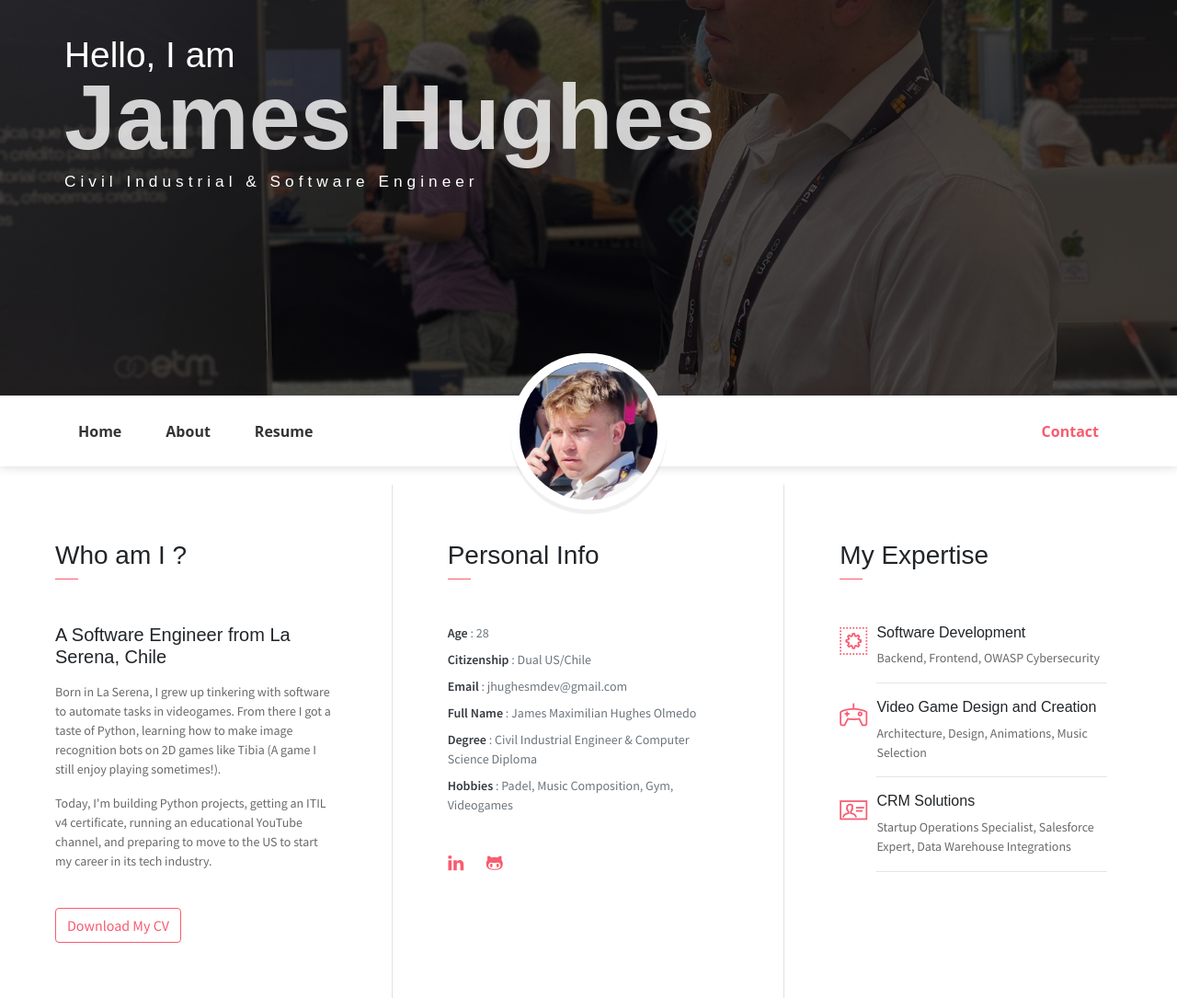
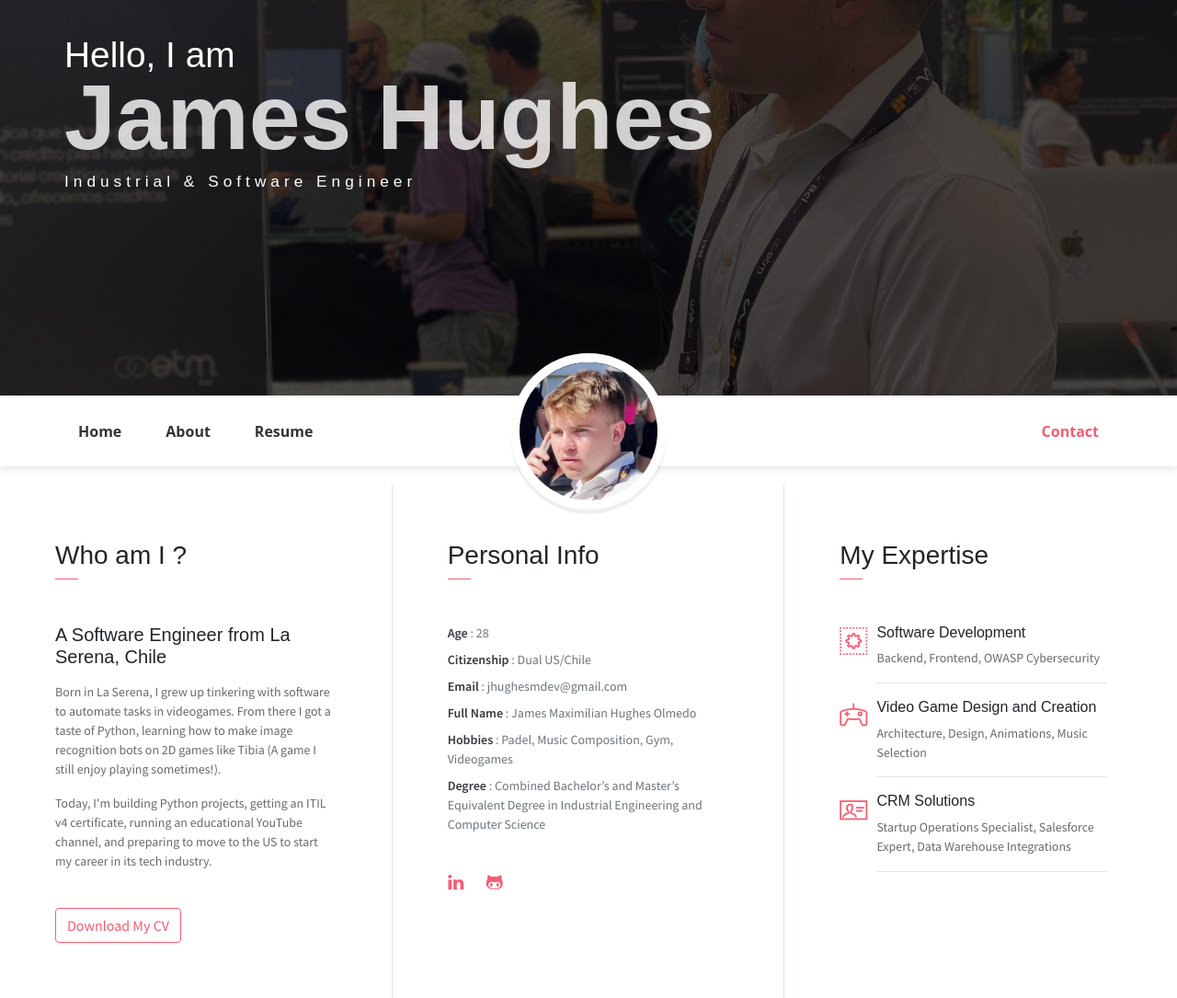
Before and after one commit to jhughesm/portfolio-website-static, a plain HTML site: page index.html in a window 1280 px wide. Shown: the part 210-1295 px from the top of the page at 92% size. Drawn offline with Linux system fonts and the light colour scheme.

Commit message:
Updating equivalent US title

```diff
--- a/index.html
+++ b/index.html
@@ -4,7 +4,7 @@
 
 	<meta charset="utf-8">
     <meta name="viewport" content="width=device-width, initial-scale=1, shrink-to-fit=no">
-<meta name="description" content="Explore the professional portfolio of James Hughes, a Civil Industrial Engineer and Software Developer, showcasing expertise in automation, web development, video game design, and CRM solutions.">
+<meta name="description" content="Explore the professional portfolio of James Hughes, an Industrial Engineer and Software Developer, showcasing expertise in automation, web development, video game design, and CRM solutions.">
     <meta name="author" content="Devcrud">
     <title>James Hughes Website</title>
     <!-- font icons -->
@@ -33,7 +33,7 @@
             <div class="header-content">
                 <h4 class="header-subtitle" >Hello, I am</h4>
                 <h1 class="header-title">James Hughes</h1>
-                <h6 class="header-mono" >Civil Industrial & Software Engineer</h6>
+                <h6 class="header-mono" >Industrial & Software Engineer</h6>
 
             </div>
         </div>
@@ -59,7 +59,7 @@
                     <img src="static/imgs/avatar.jpg" alt="" class="brand-img">
                     <li class="brand-txt">
                         <h5 class="brand-title">James Hughes</h5>
-                        <div class="brand-subtitle">Civil Industrial & Software Engineer</div>
+                        <div class="brand-subtitle">Industrial & Software Engineer</div>
                     </li>
                 </ul>
                 <ul class="navbar-nav ml-auto">
@@ -95,8 +95,9 @@
                     <li><span>Citizenship</span> : Dual US/Chile</li>
                     <li><span>Email</span> : jhughesmdev@gmail.com</li>
                     <li><span>Full Name</span> : James Maximilian Hughes Olmedo</li>
-                    <li><span>Degree</span> : Civil Industrial Engineer & Computer Science Diploma</li>
                     <li><span>Hobbies</span> : Padel, Music Composition, Gym, Videogames</li>
+                    <li><span>Degree</span> : Combined Bachelor’s and Master’s Equivalent Degree in Industrial Engineering and Computer Science</li>
+
 
                 </ul>
                 <ul class="social-icons pt-3">
@@ -179,7 +180,7 @@
                         </div>
                         <div class="card-body">
                             <h6 class="title text-danger">2015 - 2022</h6>
-                            <P>B.E Civil Industrial Engineering, Diploma in Computer Science</P>
+                            <P>Combined Bachelor’s and Master’s Equivalent Degree in Industrial Engineering and Computer Science</P>
                             <P class="subtitle">Pontificia Universidad Católica de Chile</P>
                             <P> Santiago, Chile </P>
                             <hr>
```
